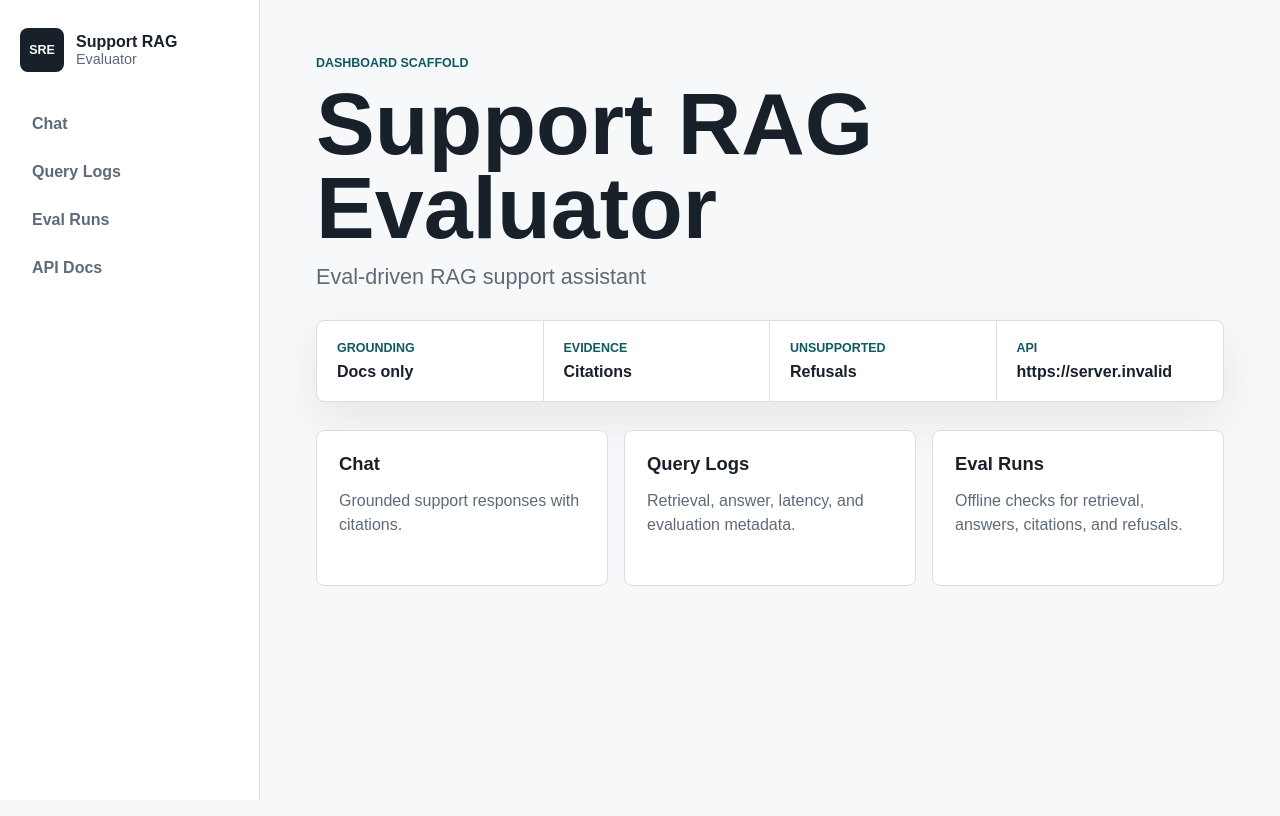
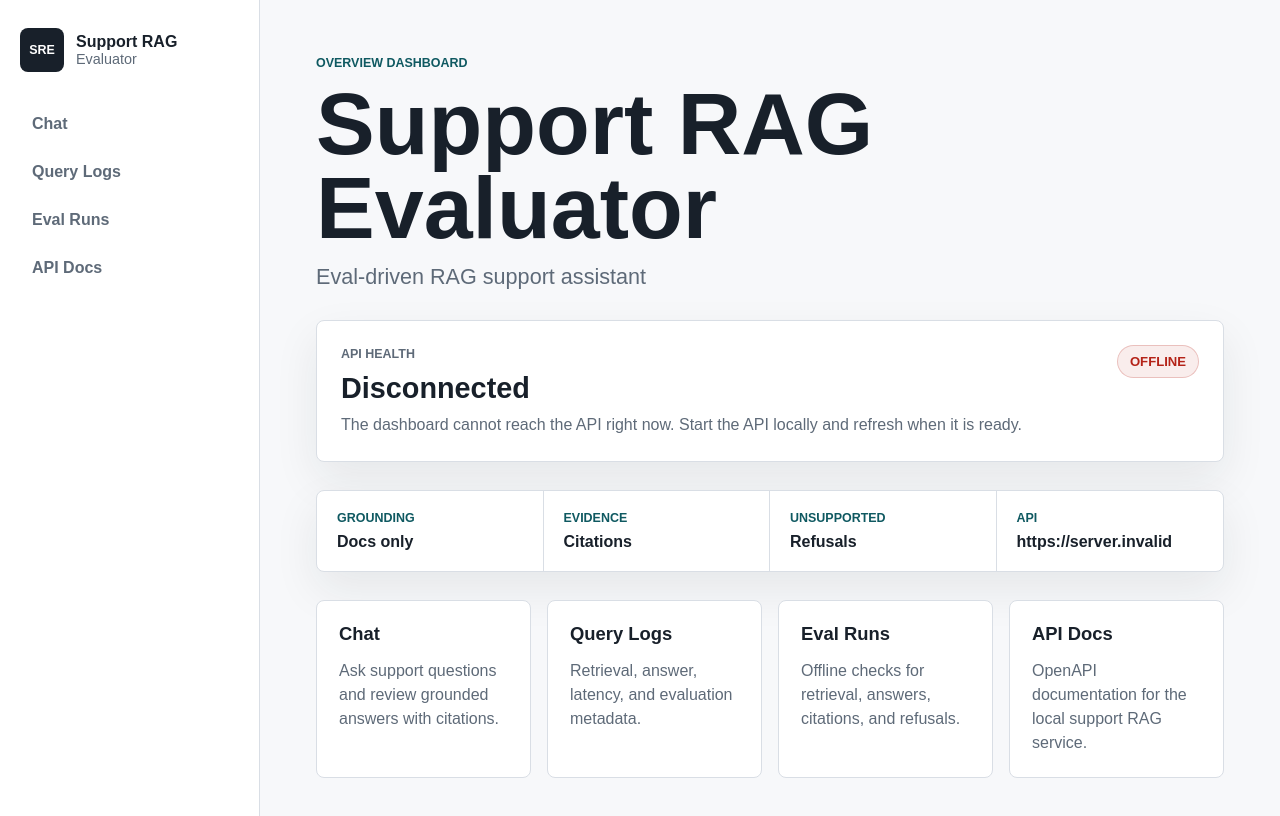
Before and after one commit to AmiRaGaL/support-rag-evaluator, a Next.js app in the folder apps/web/: page / in a window 1280 px wide. Shown: the top 816 px of the page. Built offline with nearby package versions, Linux system fonts and the light colour scheme; no server answers.

Commit message:
feat: add dashboard overview page

```diff
--- a/apps/web/app/globals.css
+++ b/apps/web/app/globals.css
@@ -8,6 +8,8 @@
   --accent-strong: #0f5961;
   --surface: #edf5f6;
   --warning: #bf6b04;
+  --danger: #b42318;
+  --success: #16834a;
   --shadow: 0 18px 45px rgba(24, 32, 42, 0.08);
 }
 
@@ -138,6 +140,52 @@ h1 {
   line-height: 1.45;
 }
 
+.health-panel {
+  display: flex;
+  align-items: flex-start;
+  justify-content: space-between;
+  gap: 24px;
+  border: 1px solid var(--line);
+  border-radius: 8px;
+  background: var(--panel);
+  box-shadow: var(--shadow);
+  padding: 24px;
+}
+
+.health-panel div {
+  display: grid;
+  gap: 8px;
+}
+
+.health-panel h2 {
+  margin: 0;
+  font-size: 1.8rem;
+}
+
+.health-panel p {
+  margin: 0;
+  color: var(--muted);
+  line-height: 1.5;
+}
+
+.status-pill {
+  flex: 0 0 auto;
+  border: 1px solid rgba(180, 35, 24, 0.22);
+  border-radius: 999px;
+  background: rgba(180, 35, 24, 0.08);
+  color: var(--danger);
+  font-size: 0.82rem;
+  font-weight: 800;
+  padding: 8px 12px;
+  text-transform: uppercase;
+}
+
+.status-pill-ok {
+  border-color: rgba(22, 131, 74, 0.22);
+  background: rgba(22, 131, 74, 0.08);
+  color: var(--success);
+}
+
 .status-strip {
   display: grid;
   grid-template-columns: repeat(4, minmax(0, 1fr));
@@ -166,7 +214,7 @@ h1 {
 
 .link-grid {
   display: grid;
-  grid-template-columns: repeat(3, minmax(0, 1fr));
+  grid-template-columns: repeat(4, minmax(0, 1fr));
   gap: 16px;
 }
 
@@ -240,6 +288,10 @@ h1 {
     grid-template-columns: 1fr;
   }
 
+  .health-panel {
+    display: grid;
+  }
+
   .status-strip div {
     border-right: 0;
     border-bottom: 1px solid var(--line);
--- a/apps/web/app/page.tsx
+++ b/apps/web/app/page.tsx
@@ -1,11 +1,12 @@
-const apiBaseUrl =
-  process.env.NEXT_PUBLIC_API_BASE_URL?.replace(/\/$/, "") ??
-  "http://localhost:3001";
+import Link from "next/link";
+import { apiBaseUrl, getHealth, type HealthResponse } from "@/lib/api-client";
 
-const dashboardLinks = [
+export const dynamic = "force-dynamic";
+
+const dashboardSections = [
   {
     title: "Chat",
-    description: "Grounded support responses with citations.",
+    description: "Ask support questions and review grounded answers with citations.",
     href: "/chat",
   },
   {
@@ -18,18 +19,49 @@ const dashboardLinks = [
     description: "Offline checks for retrieval, answers, citations, and refusals.",
     href: "/eval-runs",
   },
+  {
+    title: "API Docs",
+    description: "OpenAPI documentation for the local support RAG service.",
+    href: `${apiBaseUrl}/docs`,
+    external: true,
+  },
 ];
 
-export default function Home() {
+type HealthState =
+  | { connected: true; data: HealthResponse }
+  | { connected: false; message: string };
+
+export default async function Home() {
+  const health = await loadHealth();
+
   return (
     <div className="home">
       <section className="intro">
-        <p className="eyebrow">Dashboard scaffold</p>
+        <p className="eyebrow">Overview dashboard</p>
         <h1>Support RAG Evaluator</h1>
         <p className="lede">Eval-driven RAG support assistant</p>
       </section>
 
-      <section className="status-strip" aria-label="Project focus">
+      <section className="health-panel" aria-label="API health">
+        <div>
+          <p className="eyebrow">API health</p>
+          <h2>{health.connected ? "Connected" : "Disconnected"}</h2>
+          <p>
+            {health.connected
+              ? `Service ${health.data.service} reports ${health.data.status}.`
+              : health.message}
+          </p>
+        </div>
+        <span
+          className={
+            health.connected ? "status-pill status-pill-ok" : "status-pill"
+          }
+        >
+          {health.connected ? health.data.database : "offline"}
+        </span>
+      </section>
+
+      <section className="status-strip" aria-label="Dashboard signals">
         <div>
           <span className="metric-label">Grounding</span>
           <strong>Docs only</strong>
@@ -49,13 +81,41 @@ export default function Home() {
       </section>
 
       <section className="link-grid" aria-label="Dashboard sections">
-        {dashboardLinks.map((link) => (
-          <a className="section-card" href={link.href} key={link.title}>
-            <span>{link.title}</span>
-            <p>{link.description}</p>
-          </a>
-        ))}
+        {dashboardSections.map((section) =>
+          section.external ? (
+            <a
+              className="section-card"
+              href={section.href}
+              key={section.title}
+              rel="noreferrer"
+              target="_blank"
+            >
+              <span>{section.title}</span>
+              <p>{section.description}</p>
+            </a>
+          ) : (
+            <Link className="section-card" href={section.href} key={section.title}>
+              <span>{section.title}</span>
+              <p>{section.description}</p>
+            </Link>
+          ),
+        )}
       </section>
     </div>
   );
 }
+
+async function loadHealth(): Promise<HealthState> {
+  try {
+    return {
+      connected: true,
+      data: await getHealth(),
+    };
+  } catch {
+    return {
+      connected: false,
+      message:
+        "The dashboard cannot reach the API right now. Start the API locally and refresh when it is ready.",
+    };
+  }
+}
--- a/apps/web/lib/api-client.ts
+++ b/apps/web/lib/api-client.ts
@@ -196,6 +196,7 @@ interface RequestOptions {
 async function request<T>(path: string, options: RequestOptions = {}): Promise<T> {
   const response = await fetch(buildApiUrl(path), {
     method: options.method ?? "GET",
+    cache: "no-store",
     headers:
       options.body === undefined
         ? undefined
```
